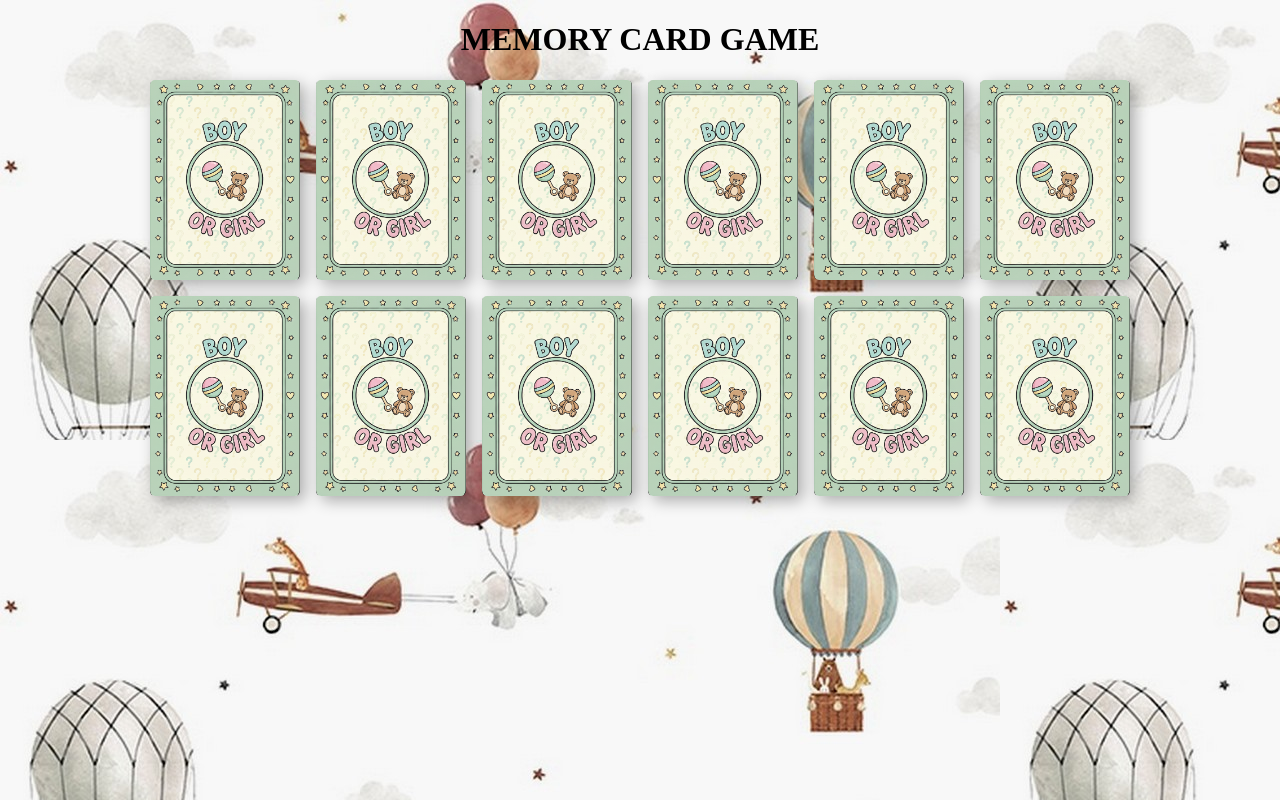
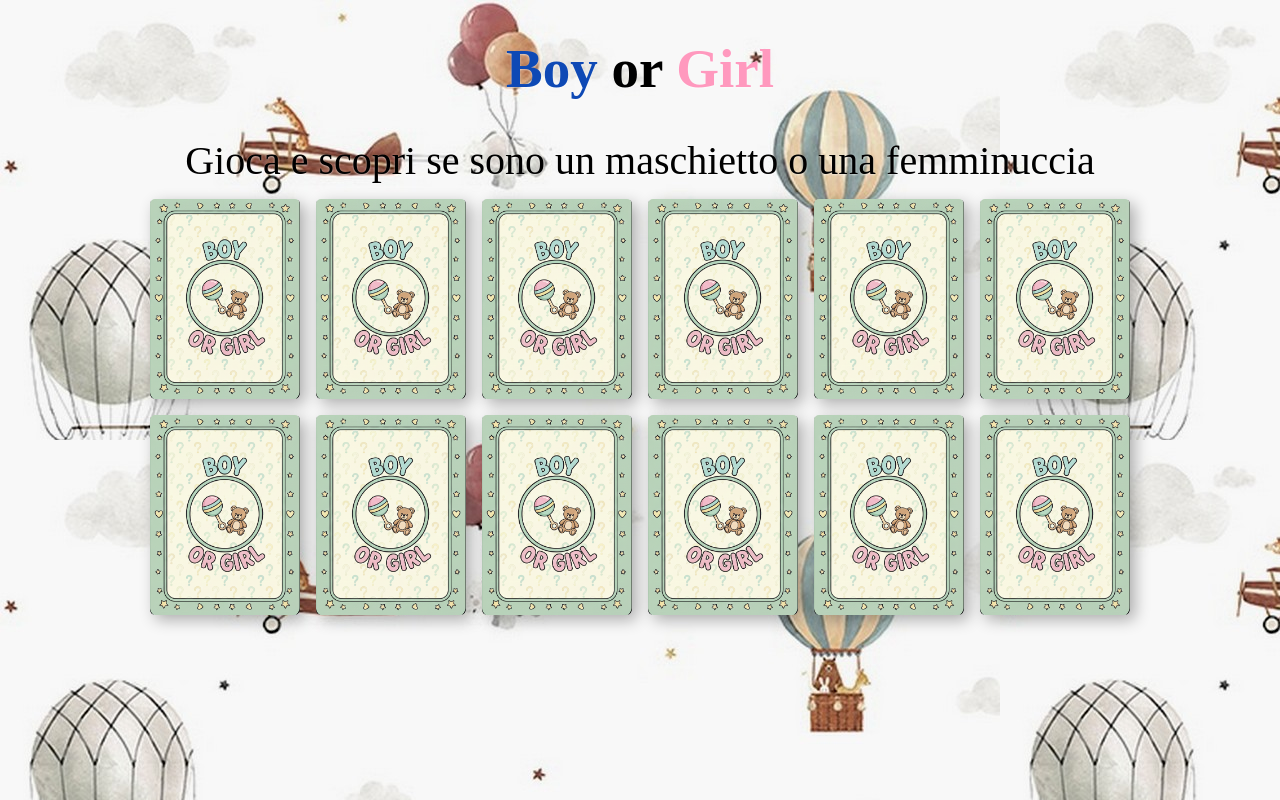
Before and after one commit to dani1993/memory-card, an Angular app: page / in a window 1280 px wide. Built offline with nearby package versions, Linux system fonts and the light colour scheme.

Commit message:
setted for all conditions

```diff
--- a/src/app/app.component.html
+++ b/src/app/app.component.html
@@ -1,6 +1,12 @@
-<h1 style="text-align: center">MEMORY CARD GAME</h1>
+<h1 class="text title">
+  <span style="color: #0e49b5">Boy</span> or
+  <span style="color: #ff99be">Girl</span>
+</h1>
+<p class="text subtext">
+  Gioca e scopri se sono un maschietto o una femminuccia
+</p>
 
-<div class="grid grid6">
+<div class="grid grid6" style="margin-top: 15px">
   <app-card
     *ngFor="let card of gameCards; let id = index"
     [card]="card"
--- a/src/app/app.component.scss
+++ b/src/app/app.component.scss
@@ -7,7 +7,7 @@
 
 @media (max-width: 1249px) {
   .grid {
-    grid-template-columns: repeat(2, 150px);
+    grid-template-columns: repeat(3, 100px);
   }
 }
 
@@ -20,3 +20,23 @@
     grid-template-columns: repeat(7, 150px);
   }
 }
+
+.text {
+  text-align: center;
+  font-family: "Brush Script MT", cursive;
+  text-shadow: 0 1px 2px rgba(255, 255, 255, 0.6);
+}
+
+.title {
+  font-size: 55px;
+
+  @media (max-width: 1249px) {
+    margin: 15px;
+  }
+}
+
+.subtext {
+  width: 80%;
+  margin: 0 auto;
+  font-size: 40px;
+}
--- a/src/app/app.component.ts
+++ b/src/app/app.component.ts
@@ -26,18 +26,6 @@ export class AppComponent {
 
   constructor(private dialog: MatDialog) {
     this.initGame();
-
-    // TODO: togliere
-    // const ref = this.dialog.open(RestartComponent, {
-    //   height: '90%',
-    //   data: {
-    //     matchCount: this.matchCount,
-    //     numberOfPlayers: this.numberOfPlayers,
-    //     players: this.players,
-    //   },
-    //   disableClose: true,
-    //   autoFocus: false,
-    // });
   }
 
   choiceNumberOfPlayers(): void {
@@ -162,7 +150,6 @@ export class AppComponent {
 
       if (!covered) {
         const ref = this.dialog.open(RestartComponent, {
-          height: '90%',
           data: {
             matchCount: this.matchCount,
             numberOfPlayers: this.numberOfPlayers,
--- a/src/app/components/card/card.component.scss
+++ b/src/app/components/card/card.component.scss
@@ -1,5 +1,9 @@
 .card {
   height: 200px;
+
+  @media (max-width: 1249px) {
+    height: 130px;
+  }
   cursor: pointer;
   transform-style: preserve-3d;
 }
--- a/src/app/components/restart/restart.component.html
+++ b/src/app/components/restart/restart.component.html
@@ -1 +1,4 @@
-<img src="assets/dog.jpg" style="height: 90%; margin: auto 5%" />
+<div class="result-text">
+  <span>Sono *</span>
+  <img src="assets/femmina.png" />
+</div>
--- a/src/app/components/restart/restart.component.scss
+++ b/src/app/components/restart/restart.component.scss
@@ -1,4 +1,19 @@
-::ng-deep .mat-dialog-content {
-  padding: 0;
-  max-height: none;
+.result-text {
+  display: flex;
+  flex-direction: column;
+  align-items: center;
+  margin: 10px;
+  column-gap: 10px;
+
+  span {
+    font-family: "Brush Script MT", cursive;
+    font-size: 60px;
+  }
+
+  img {
+    max-width: 80vw;
+    max-height: 60vh;
+    width: auto;
+    height: auto;
+  }
 }
--- a/src/index.html
+++ b/src/index.html
@@ -2,7 +2,7 @@
 <html lang="en" style="background: url('assets/sfondo.jpg') repeat">
   <head>
     <meta charset="utf-8" />
-    <title>MemoryCardGame</title>
+    <title>Boy or Girl</title>
     <base href="/" />
     <meta name="viewport" content="width=device-width, initial-scale=1" />
     <link rel="icon" type="image/x-icon" href="favicon.ico" />
```
